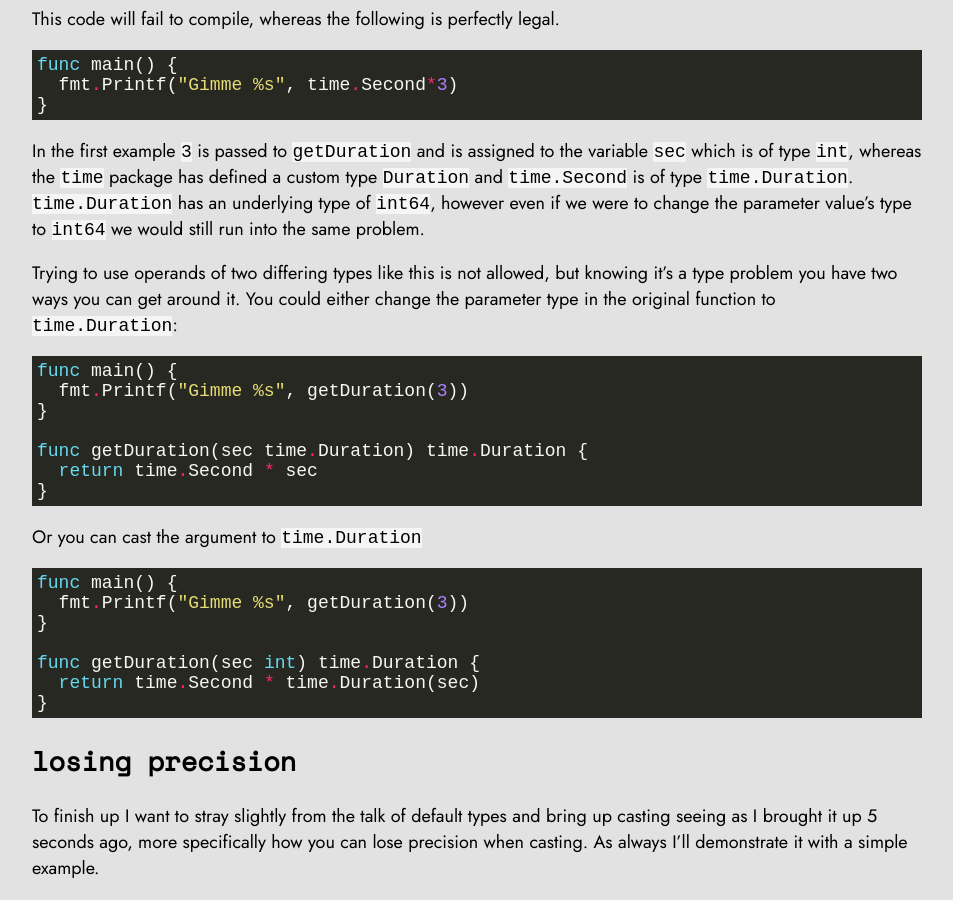
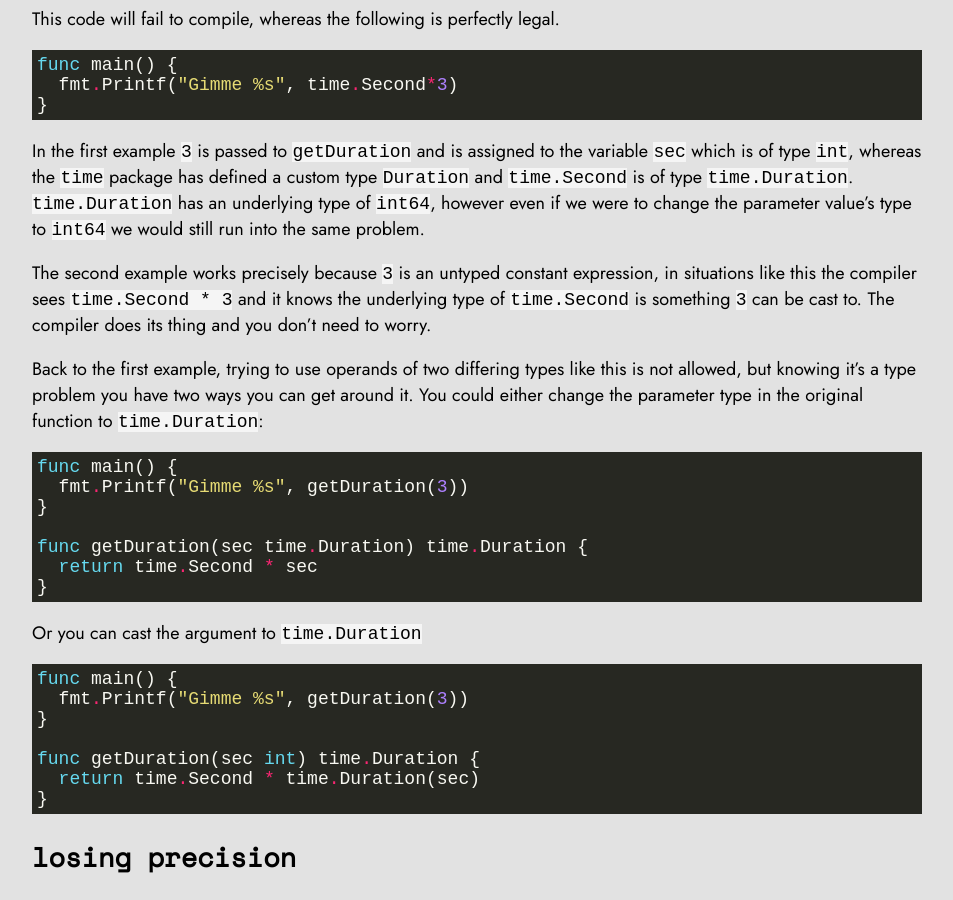
Before and after one commit to skipcloud/skipcloud.github.io, a Jekyll site: the page built from _posts/2020-05-02-untyped-constants-in-go.md, in a window 1280 px wide and 900 px high, scrolled down 2048 px. Shown: the whole window, without its empty margins (163-1116 px from the left). Built offline with Jekyll 4.4.1, drawn with Linux system fonts in a browser that asks for light colours.

Commit message:
post: add section to go consts

````diff
--- a/_posts/2020-05-02-untyped-constants-in-go.md
+++ b/_posts/2020-05-02-untyped-constants-in-go.md
@@ -123,9 +123,15 @@ custom type `Duration` and `time.Second` is of type `time.Duration`.
 change the parameter value's type to `int64` we would still run into the same
 problem.
 
-Trying to use operands of two differing types like this is not allowed, but
-knowing it's a type problem you have two ways you can get around it. You could
-either change the parameter type in the original function to `time.Duration`:
+The second example works precisely because `3` is an untyped constant
+expression, in situations like this the compiler sees `time.Second * 3` and it
+knows the underlying type of `time.Second` is something `3` can be cast to. The
+compiler does its thing and you don't need to worry.
+
+Back to the first example, trying to use operands of two differing types like
+this is not allowed, but knowing it's a type problem you have two ways you can
+get around it. You could either change the parameter type in the original
+function to `time.Duration`:
 
 ```go
 func main() {
````
